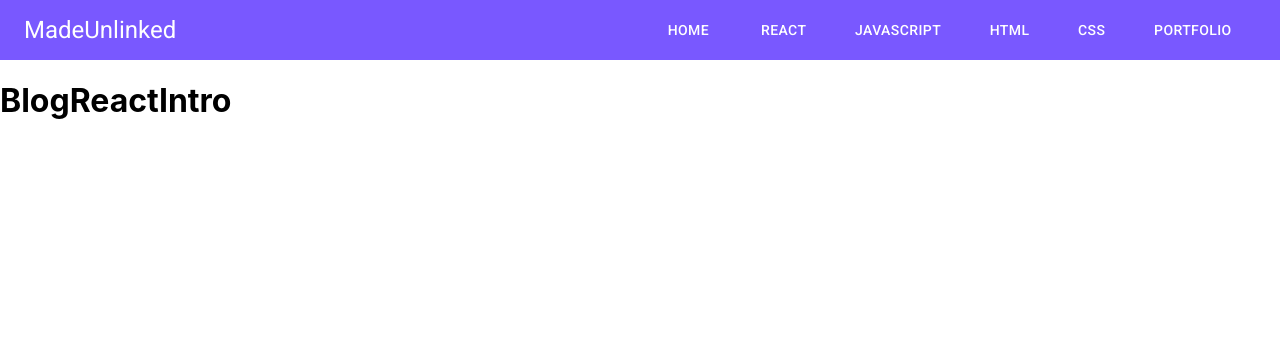
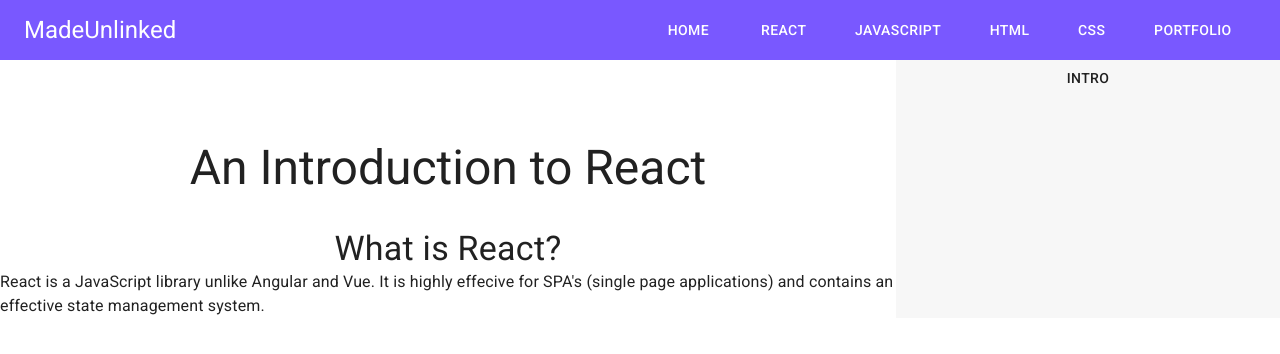
Before and after one commit to benzend/react-portfolio, a React (Create React App) app: page /blog/react/intro in a window 1280 px wide. Shown: the top 354 px of the page. Built offline with nearby package versions, Linux system fonts and the light colour scheme.

Commit message:
added lots of stuff for reactintro

```diff
--- a/src/pages/Blog.js
+++ b/src/pages/Blog.js
@@ -1,10 +1,7 @@
-import { makeStyles } from "@material-ui/core";
 import { Switch, Route } from "react-router-dom";
 import { BlogMainNavigation } from "./blog-page/components/BlogMainNavigation";
 import { BlogReactIntro } from "./blogs/BlogReactIntro";
 import { BlogNav } from "./blog-page/components/BlogNav";
-
-const useStyles = makeStyles(() => ({}));
 
 export const Blog = () => {
   return (
--- a/src/pages/blogs/BlogReactIntro.js
+++ b/src/pages/blogs/BlogReactIntro.js
@@ -1,7 +1,64 @@
+import {
+  Box,
+  Container,
+  Typography,
+  makeStyles,
+  Button,
+} from "@material-ui/core";
+
+const useStyles = makeStyles(() => ({
+  root: {
+    display: "flex",
+  },
+  headerStyle: {
+    margin: "5rem 0 2rem",
+  },
+  nav: {
+    minWidth: "30%",
+    position: "sticky",
+    display: "flex",
+    flexDirection: "column",
+    justifyContent: "flex-start",
+    background: "#f7f7f7",
+  },
+  content: {
+    width: "70%",
+  },
+}));
+
 export const BlogReactIntro = () => {
+  const { headerStyle, root, nav, content } = useStyles();
   return (
-    <>
-      <h1>BlogReactIntro</h1>
-    </>
+    <Box className={root}>
+      <Box className={content}>
+        <Box className={headerStyle} component="header">
+          <Typography
+            color="textPrimary"
+            align="center"
+            variant="h3"
+            component="h1"
+          >
+            An Introduction to React
+          </Typography>
+        </Box>
+
+        <Typography
+          align="center"
+          color="textPrimary"
+          variant="h4"
+          component="h2"
+        >
+          What is React?
+        </Typography>
+        <Typography color="textPrimary" variant="body1">
+          React is a JavaScript library unlike Angular and Vue. It is highly
+          effecive for SPA's (single page applications) and contains an
+          effective state management system.
+        </Typography>
+      </Box>
+      <Box className={nav}>
+        <Button>Intro</Button>
+      </Box>
+    </Box>
   );
 };
```
